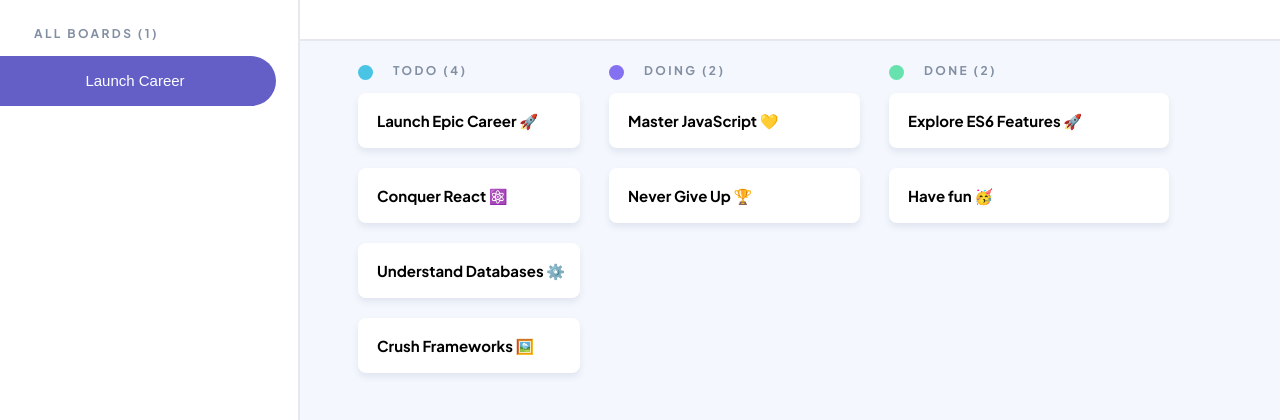
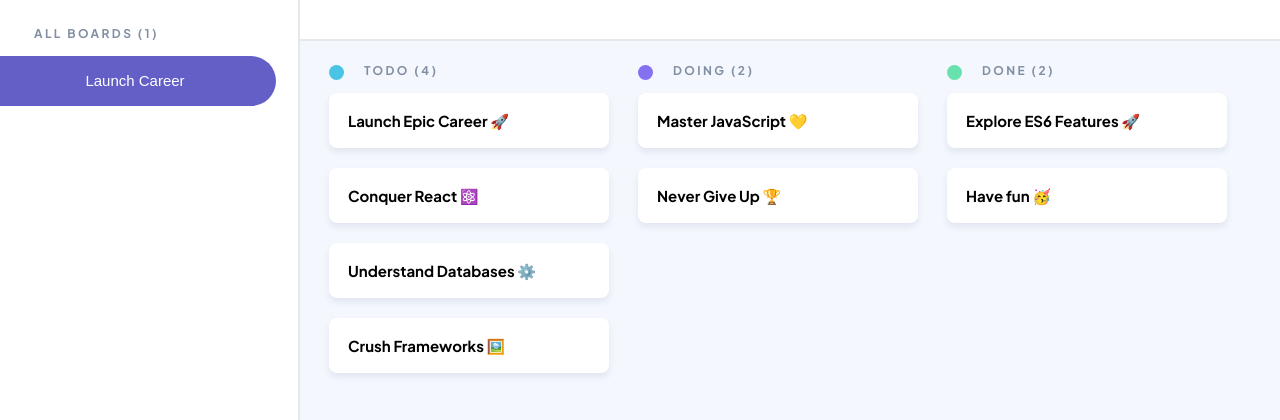
Before and after one commit to tichaonaclapperton/TICMUS25488_FTO2025_Group-B_Tichaona_Musasa_JSL01, a plain HTML site: page index.html in a window 1280 px wide. Shown: the part 58-478 px from the top of the page. Drawn offline with Linux system fonts and the light colour scheme.

Commit message:
i fixed gap between my containers

```diff
--- a/style.css
+++ b/style.css
@@ -41,6 +41,66 @@ h4 {
 	margin-left: 20px;
 	margin-top: 24px;
 }
+
+/* DONE Column  */
+
+#done-round {
+	background-color: #67e2ae;
+	margin-top: 24px;
+	height: 15px;
+	width: 15px;
+	border-radius: 50%;
+}
+
+/* DOING Column */
+
+.doing-round {
+	margin-top: 24px;
+	background-color: #8471f2;
+	width: 15px;
+	height: 15px;
+	border-radius: 50%;
+}
+
+/* Tasks container for TODO */
+
+#todo-round {
+	margin-top: 24px;
+	background-color: #49c4e5;
+	width: 15px;
+	height: 15px;
+	border-radius: 50%;
+}
+
+/* targeting mobile view only */
+
+@media (max-width: 667px) {
+	.main-container {
+		display: flex;
+		flex-direction: column;
+		background-color: #f4f7fd;
+		max-width: 375px;
+	}
+	nav {
+		background-color: var(--background);
+		margin-right: 2px;
+		margin-left: 0;
+		height: 64px;
+	}
+
+	img {
+		width: 112px;
+		height: 24px;
+		margin-top: 20px;
+		margin-left: 29px;
+	}
+
+	.side-bar,
+	h2 {
+		display: none;
+	}
+
+	/* Todo column */
 
 	.todo-task1 {
 		margin-left: 29px;
@@ -122,67 +182,9 @@ h4 {
 		box-shadow: 0px 4px 6px rgba(54, 78, 126, 0.1015);
 	}
 
-/* DONE Column  */
-
-#done-round {
-	background-color: #67e2ae;
-	margin-top: 24px;
-	height: 15px;
-	width: 15px;
-	border-radius: 50%;
-}
-
-/* DOING Column */
-
-.doing-round {
-	margin-top: 24px;
-	background-color: #8471f2;
-	width: 15px;
-	height: 15px;
-	border-radius: 50%;
-}
-
-/* Tasks container for TODO */
-
 	#todo-col {
 		display: flex;
 		margin-left: 29px;
-}
-
-#todo-round {
-	margin-top: 24px;
-	background-color: #49c4e5;
-	width: 15px;
-	height: 15px;
-	border-radius: 50%;
-}
-
-/* targeting mobile view only */
-
-@media (max-width: 667px) {
-	.main-container {
-		display: flex;
-		flex-direction: column;
-		background-color: #f4f7fd;
-		max-width: 375px;
-	}
-	nav {
-		background-color: var(--background);
-		margin-right: 2px;
-		margin-left: 0;
-		height: 64px;
-	}
-
-	img {
-		width: 112px;
-		height: 24px;
-		margin-top: 20px;
-		margin-left: 29px;
-	}
-
-	.side-bar,
-	h2 {
-		display: none;
 	}
 
 	/* DONE Column mobile */
@@ -277,7 +279,7 @@ h4 {
 		height: 24px;
 		margin-left: 34px;
 	}
-    .all-bords{
+	.all-bords {
 		margin-left: 34px;
 	}
 	nav {
@@ -304,6 +306,7 @@ h4 {
 
 	main {
 		display: grid;
+		gap: 29px;
 		grid-template-columns: 280px 280px 280px;
 		background-color: #f4f7fd;
 		height: 1024px;
@@ -312,6 +315,92 @@ h4 {
 	}
 	.launch-col {
 		height: 97px;
+	}
+
+	/* Todo Column */
+
+	.todo-task1 {
+		width: 280px;
+
+		font-size: 15px;
+		font-style: bold;
+		line-height: 100%;
+		font-weight: 700;
+		background-color: var(--background);
+		border-radius: 8px;
+		padding-top: 20px;
+		padding-bottom: 20px;
+		padding-left: 19px;
+		font-size: 15px;
+		font-style: bold;
+		line-height: 100%;
+		font-weight: 700;
+		margin-bottom: 20px;
+		box-shadow: 0px 4px 6px rgba(54, 78, 126, 0.1015);
+	}
+
+	.todo-task2 {
+		width: 280px;
+		margin-right: 29px;
+		font-size: 15px;
+		font-style: bold;
+		line-height: 100%;
+		font-weight: 700;
+		background-color: var(--background);
+		border-radius: 8px;
+		padding-top: 20px;
+		padding-bottom: 20px;
+		padding-left: 19px;
+		font-size: 15px;
+		font-style: bold;
+		line-height: 100%;
+		font-weight: 700;
+		margin-bottom: 20px;
+		box-shadow: 0px 4px 6px rgba(54, 78, 126, 0.1015);
+	}
+
+	.todo-task3 {
+		width: 280px;
+		margin-right: 29px;
+		font-size: 15px;
+		font-style: bold;
+		line-height: 100%;
+		font-weight: 700;
+		background-color: var(--background);
+		border-radius: 8px;
+		padding-top: 20px;
+		padding-bottom: 20px;
+		padding-left: 19px;
+		font-size: 15px;
+		font-style: bold;
+		line-height: 100%;
+		font-weight: 700;
+		margin-bottom: 20px;
+		box-shadow: 0px 4px 6px rgba(54, 78, 126, 0.1015);
+	}
+
+	.todo-task4 {
+		width: 280px;
+		margin-right: 29px;
+		font-size: 15px;
+		font-style: bold;
+		line-height: 100%;
+		font-weight: 700;
+		background-color: var(--background);
+		border-radius: 8px;
+		padding-top: 20px;
+		padding-bottom: 20px;
+		padding-left: 19px;
+		font-size: 15px;
+		font-style: bold;
+		line-height: 100%;
+		font-weight: 700;
+		margin-bottom: 20px;
+		box-shadow: 0px 4px 6px rgba(54, 78, 126, 0.1015);
+	}
+
+	#todo-col {
+		display: flex;
 	}
 
 	/* DONE Column desktop */
@@ -348,6 +437,7 @@ h4 {
 
 	/* DOING Column desktop */
 	.doing-task1 {
+		width: 280px;
 		background-color: var(--background);
 		border-radius: 8px;
 		padding-top: 20px;
@@ -358,10 +448,11 @@ h4 {
 		line-height: 100%;
 		font-weight: 700;
 		margin-bottom: 20px;
-		margin-right: 29px;
+
 		box-shadow: 0px 4px 6px rgba(54, 78, 126, 0.1015);
 	}
 	.doing-task2 {
+		width: 280px;
 		background-color: var(--background);
 		border-radius: 8px;
 		padding-top: 20px;
@@ -372,7 +463,6 @@ h4 {
 		line-height: 100%;
 		font-weight: 700;
 		margin-bottom: 20px;
-		margin-right: 29px;
 		box-shadow: 0px 4px 6px rgba(54, 78, 126, 0.1015);
 	}
 	.doing-col {
```
Lines whose indentation alone changed are shown as unchanged.
